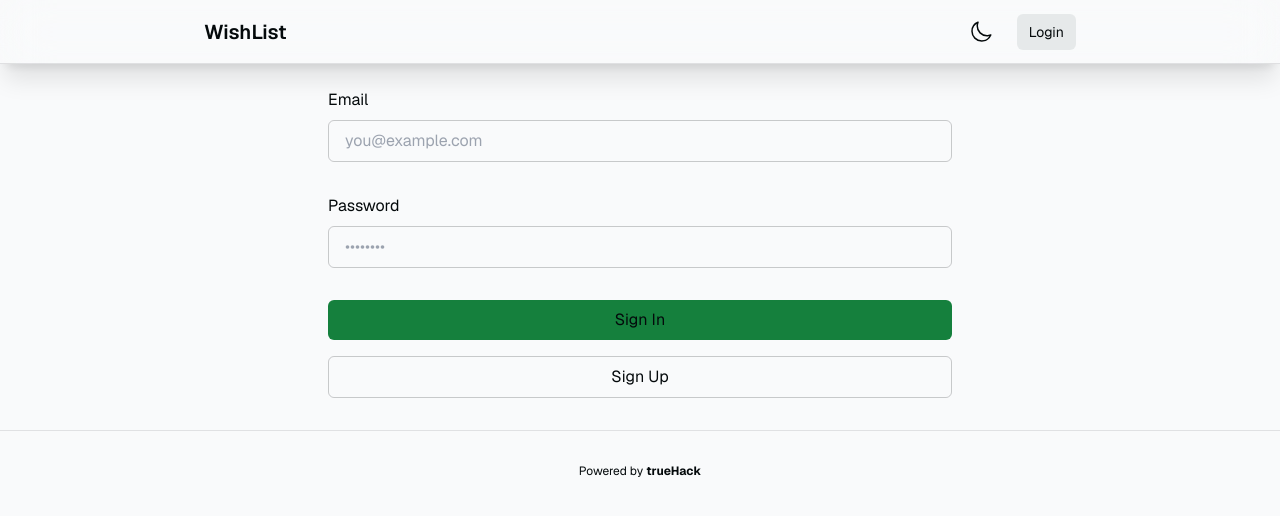
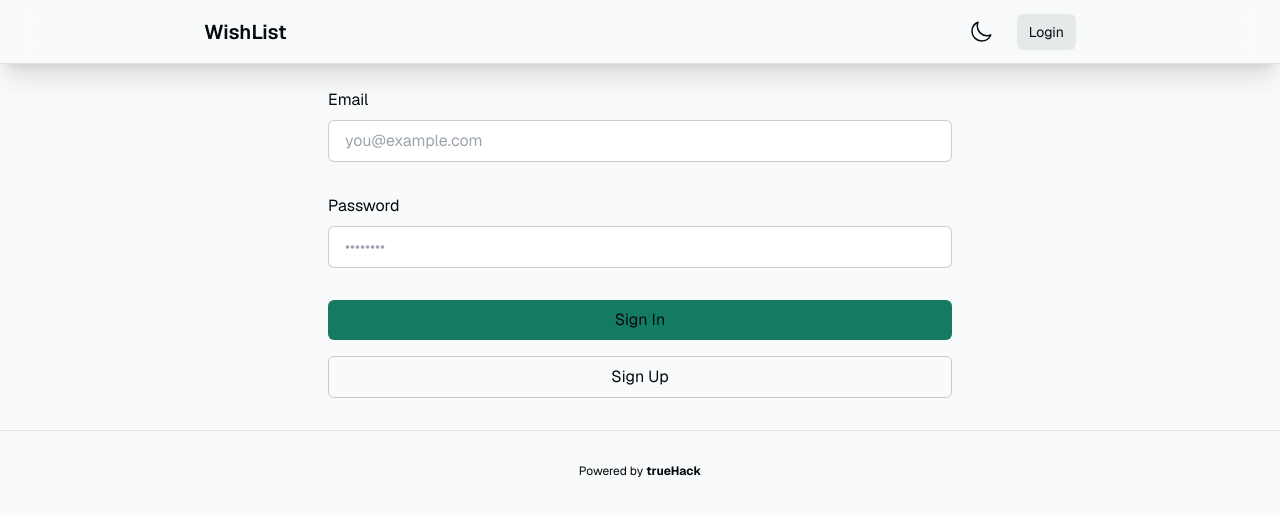
Before and after one commit to OlegKipchatov/wishlist, a Next.js app: page /login in a window 1280 px wide. Shown: the top 516 px of the page. Built offline with nearby package versions, Linux system fonts and the light colour scheme; no server answers.

Commit message:
Support new pallete

```diff
--- a/app/globals.css
+++ b/app/globals.css
@@ -8,6 +8,50 @@
     --btn-background: 200 10% 91%;
     --btn-background-hover: 200 10% 89%;
     --foreground: 200 50% 3%;
+    /* ========================== */
+    --th-primary-0: 262, 90%, 96%;
+    --th-primary-100: 262, 100%, 88%;
+    --th-primary-200: 262, 100%, 78%;
+    --th-primary-300: 264, 96%, 70%;
+    --th-primary-400: 268, 82%, 60%;
+    --th-primary-500: 273, 80%, 49%;
+    --th-primary-600: 274, 87%, 43%;
+    --th-primary-700: 274, 87%, 37%;
+    --th-primary-800: 274, 87%, 31%;
+    --th-primary-900: 276, 91%, 23%;
+
+    --th-red-0: 360, 100%, 95%;
+    --th-red-100: 360, 100%, 87%;
+    --th-red-200: 360, 100%, 80%;
+    --th-red-300: 360, 91%, 69%;
+    --th-red-400: 360, 83%, 62%;
+    --th-red-500: 356, 75%, 53%;
+    --th-red-600: 354, 85%, 44%;
+    --th-red-700: 352, 90%, 35%;
+    --th-red-800: 350, 94%, 28%;
+    --th-red-900: 348, 94%, 20%;
+
+    --th-green-0: 152, 68%, 96%;
+    --th-green-100: 154, 75%, 87%;
+    --th-green-200: 156, 73%, 74%;
+    --th-green-300: 158, 58%, 62%;
+    --th-green-400: 160, 51%, 49%;
+    --th-green-500: 162, 63%, 41%;
+    --th-green-600: 164, 71%, 34%;
+    --th-green-700: 166, 72%, 28%;
+    --th-green-800: 168, 80%, 23%;
+    --th-green-900: 170, 97%, 15%;
+
+    --th-neutral-0: 216, 33%, 97%;
+    --th-neutral-100: 214, 15%, 91%;
+    --th-neutral-200: 210, 16%, 82%;
+    --th-neutral-300: 211, 13%, 65%;
+    --th-neutral-400: 211, 10%, 53%;
+    --th-neutral-500: 211, 12%, 43%;
+    --th-neutral-600: 209, 14%, 37%;
+    --th-neutral-700: 209, 18%, 30%;
+    --th-neutral-800: 209, 20%, 25%;
+    --th-neutral-900: 210, 24%, 16%;
   }
 
   :root.dark {
@@ -15,6 +59,17 @@
     --btn-background: 200 10% 9%;
     --btn-background-hover: 200 10% 12%;
     --foreground: 200 20% 96%;
+    /* ========================== */
+    --th-neutral-0: 210, 24%, 16%;
+    --th-neutral-100: 209, 20%, 25%;
+    --th-neutral-200: 209, 18%, 30%;
+    --th-neutral-300: 209, 14%, 37%;
+    --th-neutral-400: 211, 12%, 43%;
+    --th-neutral-500: 211, 10%, 53%;
+    --th-neutral-600: 211, 13%, 65%;
+    --th-neutral-700: 210, 16%, 82%;
+    --th-neutral-800: 214, 15%, 91%;
+    --th-neutral-900: 216, 33%, 97%;
   }
 }
 
@@ -22,7 +77,20 @@
   * {
     @apply border-foreground/20;
   }
+
+  .btn-neutral {
+    @apply hover:bg-neutral-100 active:bg-neutral-200;
+  }
+
+  .btn-primary {
+    @apply bg-primary-700 hover:bg-primary-800 active:bg-primary-900;
+  }
+
+  .btn-focus {
+    @apply focus:ring-4 focus:outline-none focus:ring-primary-400;
+  }
 }
+
 
 .animate-in {
   animation: animateIn 0.3s ease 0.15s both;
--- a/tailwind.config.js
+++ b/tailwind.config.js
@@ -7,6 +7,9 @@ module.exports = {
   ],
   darkMode: 'class',
   theme: {
+    colors: {
+      white: '#fff',
+    },
     extend: {
       colors: {
         background: "hsl(var(--background))",
@@ -15,10 +18,59 @@ module.exports = {
           background: "hsl(var(--btn-background))",
           "background-hover": "hsl(var(--btn-background-hover))",
         },
+        // ====================
+        primary: {
+          '0': 'hsl(var(--th-primary-0))',
+          '100': 'hsl(var(--th-primary-100))',
+          '200': 'hsl(var(--th-primary-200))',
+          '300': 'hsl(var(--th-primary-300))',
+          '400': 'hsl(var(--th-primary-400))',
+          '500': 'hsl(var(--th-primary-500))',
+          '600': 'hsl(var(--th-primary-600))',
+          '700': 'hsl(var(--th-primary-700))',
+          '800': 'hsl(var(--th-primary-800))',
+          '900': 'hsl(var(--th-primary-900))',
+        },
+        red: {
+          '0': 'hsl(var(--th-red-0))',
+          '100': 'hsl(var(--th-red-100))',
+          '200': 'hsl(var(--th-red-200))',
+          '300': 'hsl(var(--th-red-300))',
+          '400': 'hsl(var(--th-red-400))',
+          '500': 'hsl(var(--th-red-500))',
+          '600': 'hsl(var(--th-red-600))',
+          '700': 'hsl(var(--th-red-700))',
+          '800': 'hsl(var(--th-red-800))',
+          '900': 'hsl(var(--th-red-900))',
+        },
+        green: {
+          '0': 'hsl(var(--th-green-0))',
+          '100': 'hsl(var(--th-green-100))',
+          '200': 'hsl(var(--th-green-200))',
+          '300': 'hsl(var(--th-green-300))',
+          '400': 'hsl(var(--th-green-400))',
+          '500': 'hsl(var(--th-green-500))',
+          '600': 'hsl(var(--th-green-600))',
+          '700': 'hsl(var(--th-green-700))',
+          '800': 'hsl(var(--th-green-800))',
+          '900': 'hsl(var(--th-green-900))',
+        },
+        neutral: {
+          '0': 'hsl(var(--th-neutral-0))',
+          '100': 'hsl(var(--th-neutral-100))',
+          '200': 'hsl(var(--th-neutral-200))',
+          '300': 'hsl(var(--th-neutral-300))',
+          '400': 'hsl(var(--th-neutral-400))',
+          '500': 'hsl(var(--th-neutral-500))',
+          '600': 'hsl(var(--th-neutral-600))',
+          '700': 'hsl(var(--th-neutral-700))',
+          '800': 'hsl(var(--th-neutral-800))',
+          '900': 'hsl(var(--th-neutral-900))',
+        },
       },
       animation: {
         'spin-slow': 'spin 2s linear infinite',
-      }
+      },
     },
   },
   plugins: [],
```
